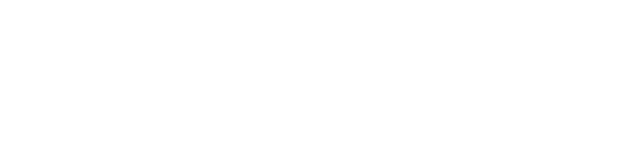
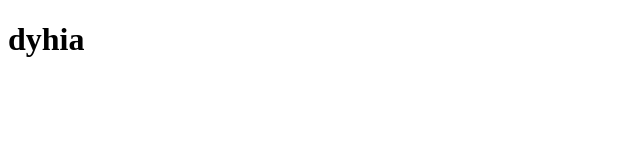
Before and after one commit to aihyd/git-one, a plain HTML site: page index.html in a window 1280 px wide. Shown: the whole page, without its empty margins (0-640 px from the left). Drawn offline with Linux system fonts and the light colour scheme.

Commit message:
added h1

```diff
--- a/index.html
+++ b/index.html
@@ -6,6 +6,6 @@
     <title>Document</title>
  </head>
  <body>
-
+    <h1> dyhia</h1>
  </body>
  </html>
```
